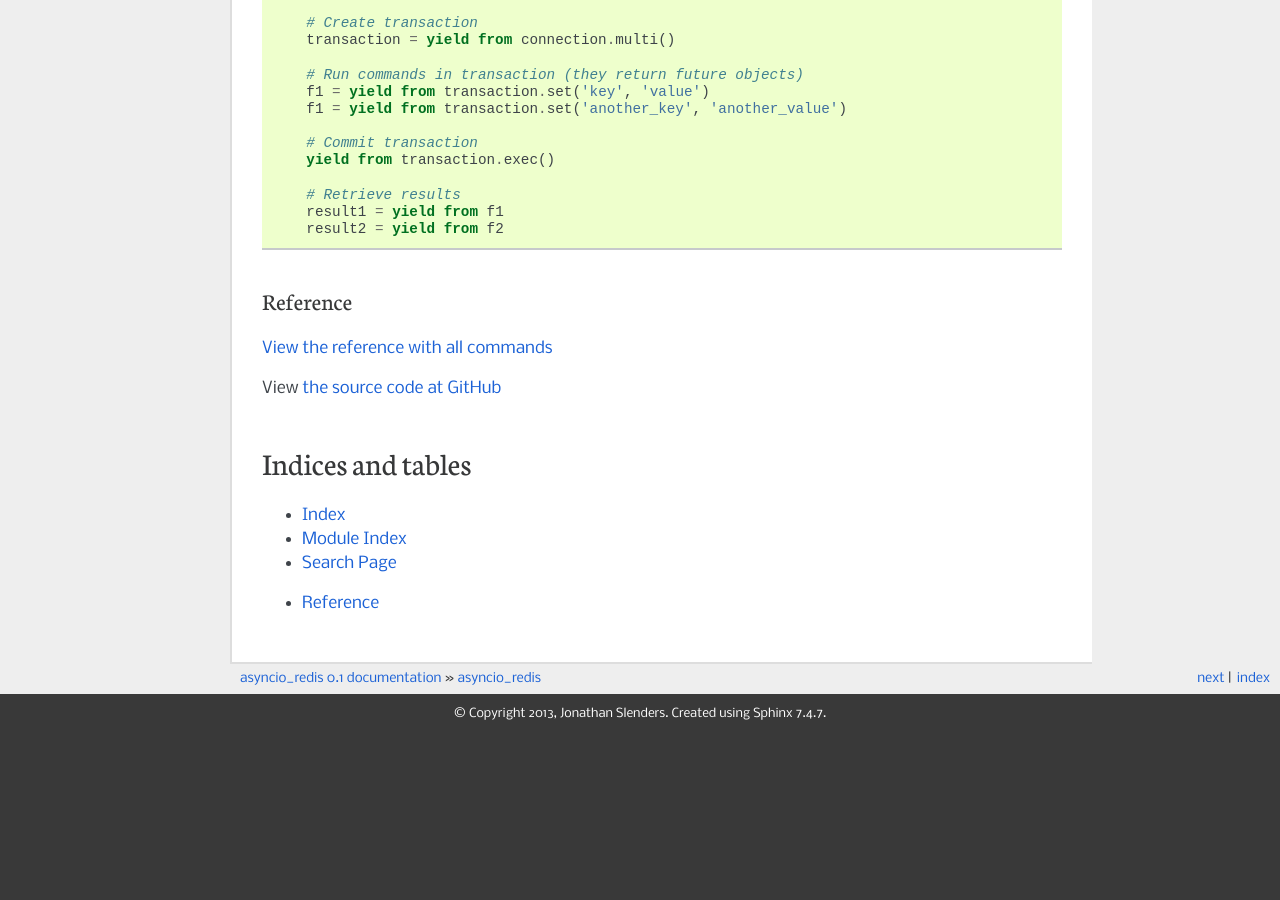
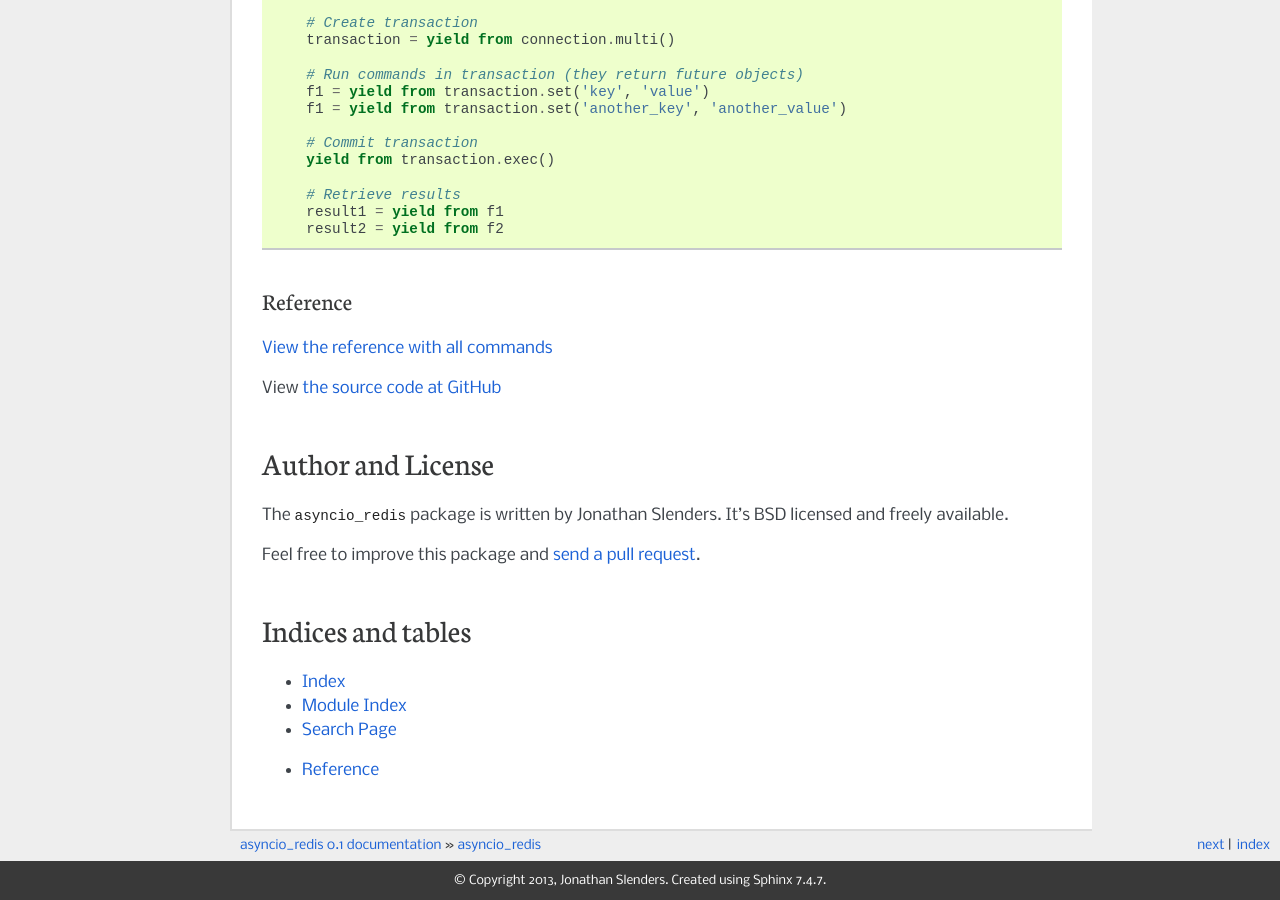
Before and after one commit to jonathanslenders/asyncio-redis, a Sphinx documentation site: the page built from docs/index.rst, in a window 1280 px wide and 900 px high, scrolled down 1190 px. Built offline with Sphinx 7.4.7, drawn with Linux system fonts in a browser that asks for light colours; before the commit the page ends 1923 px from its top, so only the background shows below that.

Commit message:
Author and license added to docs.

```diff
--- a/docs/index.rst
+++ b/docs/index.rst
@@ -90,6 +90,17 @@ View `the source code at GitHub`_
 .. _the source code at GitHub: https://github.com/jonathanslenders/asyncio-redis
 
 
+Author and License
+==================
+
+The ``asyncio_redis`` package is written by Jonathan Slenders.
+It's BSD licensed and freely available.
+
+Feel free to improve this package and `send a pull request`_.
+
+.. _send a pull request: https://github.com/jonathanslenders/asyncio-redis
+
+
 Indices and tables
 ==================
 
```
